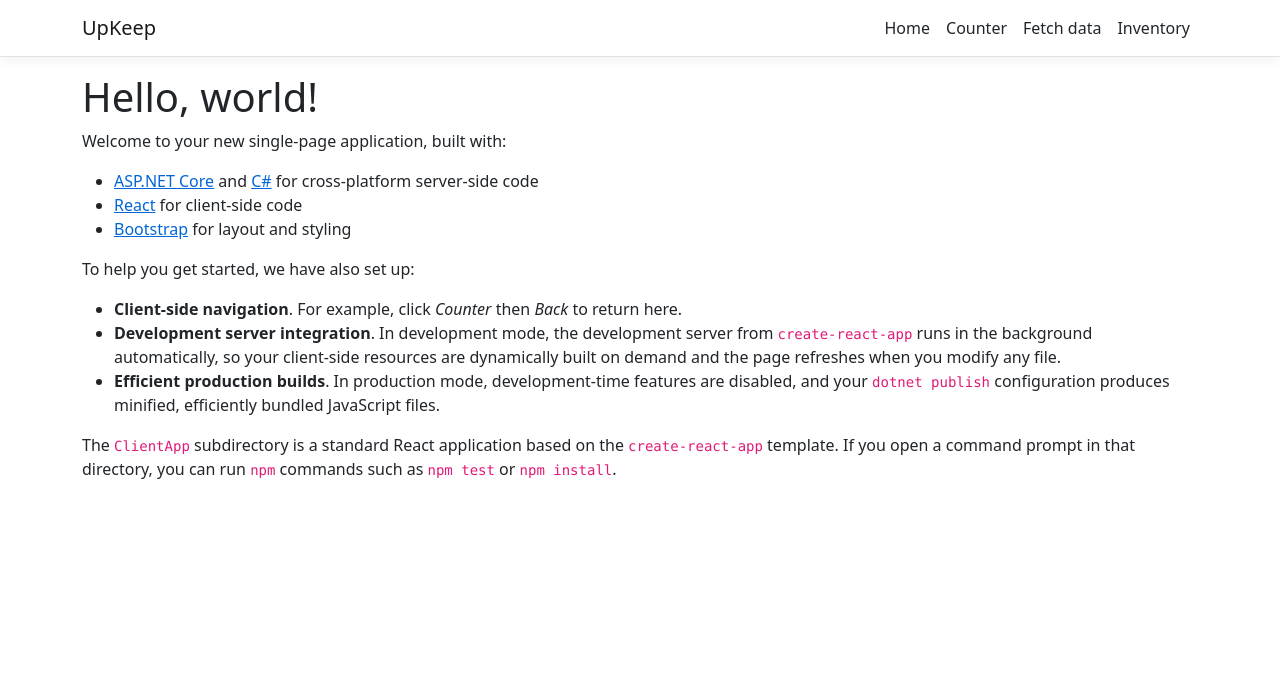
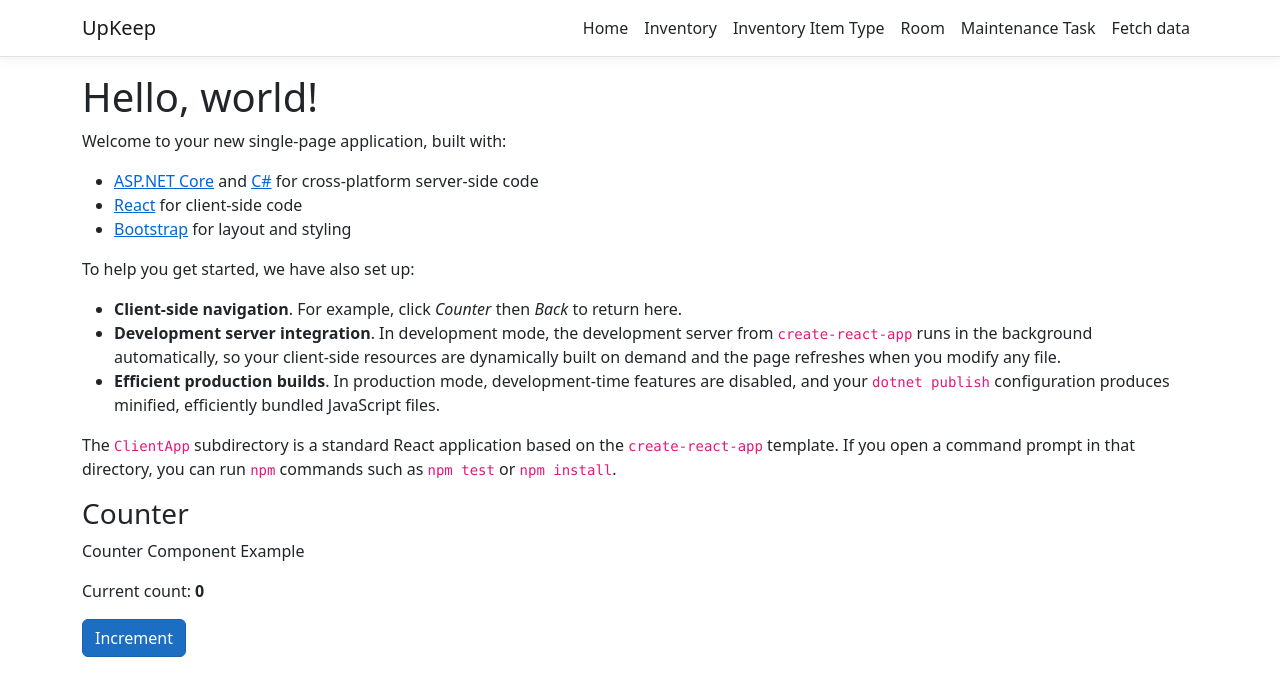
Before and after one commit to UpKeepUC/UpKeep, a React (Create React App) app in the folder UpKeep/ClientApp/: page / in a window 1280 px wide. Shown: the top 696 px of the page. Built offline with nearby package versions, Linux system fonts and the light colour scheme.

Commit message:
Add Pages for PRESENTATION 10/31/22

```diff
--- a/UpKeep/ClientApp/src/App.js
+++ b/UpKeep/ClientApp/src/App.js
@@ -1,7 +1,6 @@
 import React, { Component } from 'react';
 import { Route, Routes } from 'react-router-dom';
 import AppRoutes from './AppRoutes';
-import { Inventory } from './components/Inventory';
 import { Layout } from './components/Layout';
 import './custom.css';
 
--- a/UpKeep/ClientApp/src/components/Counter.js
+++ /dev/null
@@ -1,31 +0,0 @@
-import React, { Component } from 'react';
-
-export class Counter extends Component {
-  static displayName = Counter.name;
-
-  constructor(props) {
-    super(props);
-    this.state = { currentCount: 0 };
-    this.incrementCounter = this.incrementCounter.bind(this);
-  }
-
-  incrementCounter() {
-    this.setState({
-      currentCount: this.state.currentCount + 1
-    });
-  }
-
-  render() {
-    return (
-      <div>
-        <h1>Counter</h1>
-
-        <p>This is a simple example of a React component.</p>
-
-        <p aria-live="polite">Current count: <strong>{this.state.currentCount}</strong></p>
-
-        <button className="btn btn-primary" onClick={this.incrementCounter}>Increment</button>
-      </div>
-    );
-  }
-}
--- a/UpKeep/ClientApp/src/components/CreateInventoryItemModal.js
+++ b/UpKeep/ClientApp/src/components/CreateInventoryItemModal.js
@@ -1,6 +1,6 @@
 import React, { Component } from 'react';
 import { Modal, Button, Row, Col, Form } from 'react-bootstrap';
-import { variables } from './Variables.js';
+
 
 export class CreateInventoryItemModal extends Component {
     static displayName = CreateInventoryItemModal.name;
@@ -36,7 +36,7 @@ export class CreateInventoryItemModal extends Component {
     }
 
     getInventoryItemTypes() {
-        fetch(variables.API_URL + 'InventoryItemType/GetInventoryItemTypes')
+        fetch('https://localhost:7285/api/InventoryItemType/GetInventoryItemTypes')
             .then(response => response.json())
             .then(data => {
                 this.setState({ InventoryItemTypes: data });
@@ -76,7 +76,7 @@ export class CreateInventoryItemModal extends Component {
 
     handleSubmit(event) {
         event.preventDefault();
-        fetch(variables.API_URL + 'InventoryItem/AddInventoryItem', {
+        fetch('https://localhost:7285/api/InventoryItem/AddInventoryItem', {
             method: 'POST',
             headers: {
                 'Accept': 'application/json',
--- a/UpKeep/ClientApp/src/components/Home.js
+++ b/UpKeep/ClientApp/src/components/Home.js
@@ -1,7 +1,19 @@
 import React, { Component } from 'react';
 
 export class Home extends Component {
-  static displayName = Home.name;
+    static displayName = Home.name;
+
+    constructor(props) {
+        super(props);
+        this.state = { currentCount: 0 };
+        this.incrementCounter = this.incrementCounter.bind(this);
+    }
+
+    incrementCounter() {
+        this.setState({
+            currentCount: this.state.currentCount + 1
+        });
+    }
 
   render() {
     return (
@@ -19,7 +31,16 @@ export class Home extends Component {
           <li><strong>Development server integration</strong>. In development mode, the development server from <code>create-react-app</code> runs in the background automatically, so your client-side resources are dynamically built on demand and the page refreshes when you modify any file.</li>
           <li><strong>Efficient production builds</strong>. In production mode, development-time features are disabled, and your <code>dotnet publish</code> configuration produces minified, efficiently bundled JavaScript files.</li>
         </ul>
-        <p>The <code>ClientApp</code> subdirectory is a standard React application based on the <code>create-react-app</code> template. If you open a command prompt in that directory, you can run <code>npm</code> commands such as <code>npm test</code> or <code>npm install</code>.</p>
+            <p>The <code>ClientApp</code> subdirectory is a standard React application based on the <code>create-react-app</code> template. If you open a command prompt in that directory, you can run <code>npm</code> commands such as <code>npm test</code> or <code>npm install</code>.</p>
+            <div>
+                <h3>Counter</h3>
+
+                <p>Counter Component Example</p>
+
+                <p aria-live="polite">Current count: <strong>{this.state.currentCount}</strong></p>
+
+                <button className="btn btn-primary" onClick={this.incrementCounter}>Increment</button>
+            </div>
       </div>
     );
   }
--- a/UpKeep/ClientApp/src/components/Inventory.js
+++ b/UpKeep/ClientApp/src/components/Inventory.js
@@ -1,6 +1,5 @@
 import React, { Component } from 'react';
 import { Button, Table, ButtonToolbar } from "react-bootstrap";
-import { variables } from './Variables.js';
 import { CreateInventoryItemModal } from './CreateInventoryItemModal.js'
 
 
@@ -21,7 +20,7 @@ export class Inventory extends Component {
     }
 
     refreshList() {
-        fetch(variables.API_URL +'InventoryItem/GetInventoryItems')
+        fetch('https://localhost:7285/api/InventoryItem/GetInventoryItems')
             .then(response => response.json())
             .then(data => {
                 this.setState({ InventoryItems: data });
--- /dev/null
+++ b/UpKeep/ClientApp/src/components/InventoryItemType.js
@@ -0,0 +1,15 @@
+import React, { Component } from 'react';
+
+export class InventoryItemType extends Component {
+    static displayName = InventoryItemType.name;
+
+    render() {
+
+        return (
+            <div>
+                <h1>Inventory Item Type </h1>
+                <p>This page will be used to create Inventory Item Types. </p>
+            </div>
+        );
+    }
+}
--- /dev/null
+++ b/UpKeep/ClientApp/src/components/MaintenanceTask.js
@@ -0,0 +1,15 @@
+import React, { Component } from 'react';
+
+export class MaintenanceTask extends Component {
+    static displayName = MaintenanceTask.name;
+
+    render() {
+
+        return (
+            <div>
+                <h1>IMaintenanceTask</h1>
+                <p>This page will be used to create Maintenance Tasks. </p>
+            </div>
+        );
+    }
+}
--- a/UpKeep/ClientApp/src/components/NavMenu.js
+++ b/UpKeep/ClientApp/src/components/NavMenu.js
@@ -33,13 +33,19 @@ export class NavMenu extends Component {
                 <NavLink tag={Link} className="text-dark" to="/">Home</NavLink>
               </NavItem>
               <NavItem>
-                <NavLink tag={Link} className="text-dark" to="/counter">Counter</NavLink>
+                 <NavLink tag={Link} className="text-dark" to="/Inventory">Inventory</NavLink>
+              </NavItem>
+              <NavItem>
+                 <NavLink tag={Link} className="text-dark" to="/InventoryItemType">Inventory Item Type</NavLink>
+              </NavItem>
+              <NavItem>
+                 <NavLink tag={Link} className="text-dark" to="/Room">Room</NavLink>
+              </NavItem>
+              <NavItem>
+                  <NavLink tag={Link} className="text-dark" to="/MaintenanceTask">Maintenance Task</NavLink>
               </NavItem>
               <NavItem>
                 <NavLink tag={Link} className="text-dark" to="/fetch-data">Fetch data</NavLink>
-              </NavItem>
-              <NavItem>
-                 <NavLink tag={Link} className="text-dark" to="/Inventory">Inventory</NavLink>
               </NavItem>
             </ul>
           </Collapse>
--- /dev/null
+++ b/UpKeep/ClientApp/src/components/Room.js
@@ -0,0 +1,15 @@
+import React, { Component } from 'react';
+
+export class Room extends Component {
+    static displayName = Room.name;
+
+    render() {
+
+        return (
+            <div>
+                <h1>Room</h1>
+                <p>This page will be used to create Rooms. </p>
+            </div>
+        );
+    }
+}
--- a/UpKeep/ClientApp/src/components/Variables.js
+++ /dev/null
@@ -1,3 +0,0 @@
-export const variables = {
-    API_URL:"https://localhost:7285/api/"
-}
```
Also changed, not shown: UpKeep/ClientApp/src/AppRoutes.js (+18 -8 lines).
